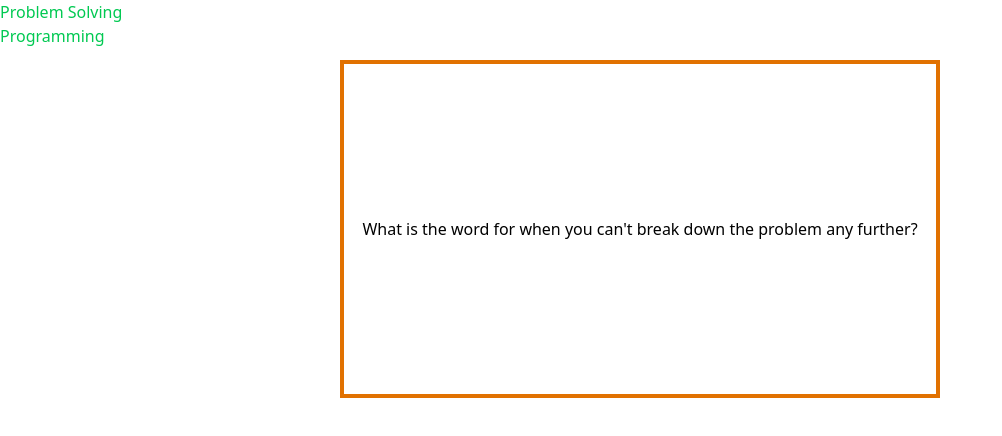
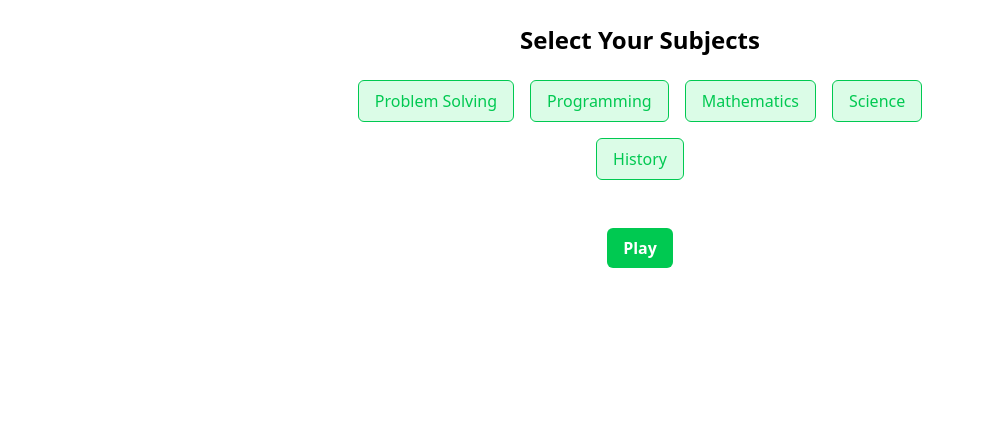
Before and after one commit to Dempsey845/tleveldigitalflashcard, a React (Vite) app: page / in a window 1280 px wide. Shown: the top 436 px of the page, without its empty margins (0-1002 px from the left). Built offline with nearby package versions, Linux system fonts and the light colour scheme.

Commit message:
added more temp subject data for testing + added a play and stop button

```diff
--- a/src/App.jsx
+++ b/src/App.jsx
@@ -4,25 +4,12 @@ import CardContainer from "./components/CardContainer";
 import subjectData from "./subjects.json";
 import SubjectSelection from "./components/SubjectSelection";
 
-const _questions = [
-  "What is the word for when you can't break down the problem any further?",
-  "What does IDE stand for?",
-];
-const _answers = ["Atomic", "Integrated Development Enviroment"];
+function App() {
+  const [playing, setPlaying] = useState(false);
 
-function App() {
   // CardContainer
   const [question, setQuestion] = useState(0);
   const [answer, setAnswer] = useState(0);
-
-  const nextQuestion = () => {
-    const nextQuestionIndex =
-      question == _questions.length - 1 ? 0 : question + 1;
-    const nextAnswerIndex = answer == _answers.length - 1 ? 0 : answer + 1;
-
-    setQuestion(nextQuestionIndex);
-    setAnswer(nextAnswerIndex);
-  };
 
   // SubjectSelection
   const [selectedQuestions, setSelectedQuestions] = useState([]);
@@ -34,27 +21,59 @@ function App() {
       return {
         subject: subject,
         selected: true,
-        answer: subjectData[subject][0].answer,
-        question: subjectData[subject][0].question,
+        values: subjectData[subject],
       };
     })
   );
 
   useEffect(() => {
     const selectedSubjects = subjects.filter((subject) => subject.selected);
-    setSelectedQuestions(selectedSubjects.map((item) => item.question));
-    setSelectedAnswers(selectedSubjects.map((item) => item.answer));
+
+    const questions = selectedSubjects.flatMap((subject) =>
+      subject.values.map((item) => item.question)
+    );
+
+    const answers = selectedSubjects.flatMap((subject) =>
+      subject.values.map((item) => item.answer)
+    );
+
+    setSelectedQuestions(questions);
+    setSelectedAnswers(answers);
   }, [subjects]);
+
+  const nextQuestion = () => {
+    setSelectedQuestions((prev) => {
+      const newQuestions = prev.filter((_, i) => i !== question);
+      if (newQuestions.length <= 0) setPlaying(false);
+      return newQuestions;
+    });
+    setSelectedAnswers((prev) => prev.filter((_, i) => i != answer));
+
+    const nextQuestionIndex =
+      question == selectedQuestions.length - 1 ? 0 : question + 1;
+    const nextAnswerIndex =
+      answer == selectedAnswers.length - 1 ? 0 : answer + 1;
+
+    setQuestion(nextQuestionIndex);
+    setAnswer(nextAnswerIndex);
+  };
 
   return (
     <>
-      <SubjectSelection subjects={subjects} setSubjects={setSubjects} />
+      <SubjectSelection
+        subjects={subjects}
+        setSubjects={setSubjects}
+        playing={playing}
+        setPlaying={setPlaying}
+      />
       <CardContainer
         questions={selectedQuestions}
         question={question}
         answers={selectedAnswers}
         answer={answer}
         nextQuestion={nextQuestion}
+        playing={playing}
+        setPlaying={setPlaying}
       />
     </>
   );
--- a/src/components/CardContainer.jsx
+++ b/src/components/CardContainer.jsx
@@ -1,4 +1,4 @@
-import { useState } from "react";
+import { useState, useEffect } from "react";
 import Card from "./Card";
 
 export default function CardContainer({
@@ -7,12 +7,37 @@ export default function CardContainer({
   answers,
   answer,
   nextQuestion,
+  playing,
+  setPlaying,
 }) {
   const [flipped, setFlipped] = useState(false);
   const [moveToNextQuestion, setMoveToNextQuestion] = useState(false);
+  const [mounted, setMounted] = useState(false);
+  const [animateIn, setAnimateIn] = useState(false);
+
+  useEffect(() => {
+    if (playing) {
+      setMounted(true);
+      // allow a tick for the element to mount before animating in
+      const tick = setTimeout(() => setAnimateIn(true), 10);
+      return () => clearTimeout(tick);
+    } else {
+      setAnimateIn(false);
+      const timeout = setTimeout(() => setMounted(false), 500);
+      return () => clearTimeout(timeout);
+    }
+  }, [playing]);
+
+  if (!mounted) return null;
 
   return (
-    <div className="flex flex-col gap-5 items-center justify-center m-3">
+    <div
+      className={`flex flex-col gap-5 items-center justify-center m-3
+        transition-all duration-500
+        ${
+          animateIn ? "opacity-100 translate-y-0" : "opacity-0 translate-y-10"
+        }`}
+    >
       <Card
         question={questions[question]}
         answer={answers[answer]}
@@ -23,7 +48,11 @@ export default function CardContainer({
         nextQuestion={nextQuestion}
       />
 
-      <div className={`buttons ${flipped ? "visible" : ""}`}>
+      <div
+        className={`buttons transition-opacity duration-300 ${
+          flipped ? "opacity-100" : "opacity-0"
+        }`}
+      >
         <button
           onClick={() => {
             setMoveToNextQuestion(true);
@@ -36,6 +65,13 @@ export default function CardContainer({
         <p className="mx-2 select-none">Was your answer correct?</p>
         <button className="btn btn-incorrect">Incorrect</button>
       </div>
+
+      <button
+        onClick={() => setPlaying(false)}
+        className="btn btn-incorrect my-10"
+      >
+        Stop
+      </button>
     </div>
   );
 }
--- /dev/null
+++ b/src/components/SubjectSelection.css
@@ -0,0 +1,26 @@
+@import "tailwindcss";
+
+@layer base {
+  .subject-selection-container {
+    @apply flex flex-col items-center justify-center px-4 py-6 gap-2;
+  }
+
+  .subject-selection-title {
+    @apply text-2xl font-semibold mb-4 text-center;
+  }
+
+  .subject-list {
+    @apply flex flex-wrap justify-center gap-4 w-full max-w-xl;
+  }
+
+  .subject {
+    @apply cursor-pointer px-4 py-2 rounded-md border border-gray-300 transition-all duration-200;
+    @apply text-black hover:text-green-500 hover:border-green-500;
+    @apply text-center;
+    @apply disabled:cursor-not-allowed;
+  }
+
+  .subject-selected {
+    @apply text-green-500 border-green-500 bg-green-100;
+  }
+}
--- a/src/components/SubjectSelection.jsx
+++ b/src/components/SubjectSelection.jsx
@@ -1,25 +1,62 @@
-export default function SubjectSelection({ subjects, setSubjects }) {
+import { useEffect, useState } from "react";
+import "./SubjectSelection.css";
+
+export default function SubjectSelection({
+  subjects,
+  setSubjects,
+  playing,
+  setPlaying,
+}) {
+  const [showPlayButton, setShowPlayButton] = useState(false);
+  const [fadeIn, setFadeIn] = useState(false);
+
+  useEffect(() => {
+    let timeout;
+    if (!playing) {
+      timeout = setTimeout(() => {
+        setShowPlayButton(true);
+        setTimeout(() => setFadeIn(true), 10);
+      }, 500);
+    } else {
+      setFadeIn(false);
+      setShowPlayButton(false);
+    }
+
+    return () => clearTimeout(timeout);
+  }, [playing]);
+
   return (
-    <>
-      {subjects.map((subject, index) => {
-        return (
-          <p
-            className={`${subject.selected ? "text-green-500" : "text-black"}`}
+    <div className="subject-selection-container relative">
+      <h2 className="subject-selection-title">Select Your Subjects</h2>
+      <div className="subject-list">
+        {subjects.map((subject, index) => (
+          <button
+            disabled={playing}
+            className={`subject ${subject.selected ? "subject-selected" : ""}`}
             onClick={() => {
               setSubjects((prev) =>
-                prev.map((subject, i) =>
-                  i === index
-                    ? { ...subject, selected: !subject.selected }
-                    : subject
+                prev.map((s, i) =>
+                  i === index ? { ...s, selected: !s.selected } : s
                 )
               );
             }}
             key={subject.subject}
           >
             {subject.subject}
-          </p>
-        );
-      })}
-    </>
+          </button>
+        ))}
+      </div>
+
+      {showPlayButton && (
+        <button
+          onClick={() => setPlaying(true)}
+          className={`btn btn-correct my-10 transition-opacity duration-500 ${
+            fadeIn ? "opacity-100" : "opacity-0"
+          }`}
+        >
+          Play
+        </button>
+      )}
+    </div>
   );
 }
--- a/src/subjects.json
+++ b/src/subjects.json
@@ -3,12 +3,70 @@
     {
       "question": "What is the word for when you can't break down the problem any further?",
       "answer": "Atomic"
+    },
+    {
+      "question": "What technique involves breaking a problem into smaller sub-problems?",
+      "answer": "Divide and Conquer"
+    },
+    {
+      "question": "What is it called when you systematically explore all possible solutions?",
+      "answer": "Exhaustive Search"
     }
   ],
   "Programming": [
     {
       "question": "What does IDE stand for?",
-      "answer": "Integrated Development Enviroment"
+      "answer": "Integrated Development Environment"
+    },
+    {
+      "question": "Which language is primarily used for web development with React?",
+      "answer": "JavaScript"
+    },
+    {
+      "question": "What does 'OOP' stand for in programming?",
+      "answer": "Object-Oriented Programming"
+    }
+  ],
+  "Mathematics": [
+    {
+      "question": "What is the value of Pi up to 2 decimal places?",
+      "answer": "3.14"
+    },
+    {
+      "question": "What is the derivative of x^2?",
+      "answer": "2x"
+    },
+    {
+      "question": "What is the solution of 2x + 3 = 7?",
+      "answer": "2"
+    }
+  ],
+  "Science": [
+    {
+      "question": "What is the chemical symbol for water?",
+      "answer": "H2O"
+    },
+    {
+      "question": "Who proposed the theory of relativity?",
+      "answer": "Albert Einstein"
+    },
+    {
+      "question": "What planet is known as the Red Planet?",
+      "answer": "Mars"
+    }
+  ],
+  "History": [
+    {
+      "question": "Who was the first President of the United States?",
+      "answer": "George Washington"
+    },
+    {
+      "question": "In which year did World War II end?",
+      "answer": "1945"
+    },
+    {
+      "question": "What ancient civilization built the pyramids?",
+      "answer": "Egyptians"
     }
   ]
 }
```
